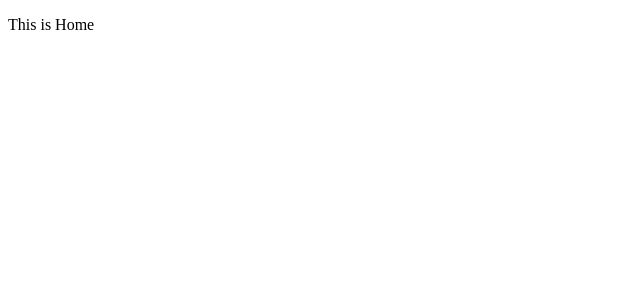
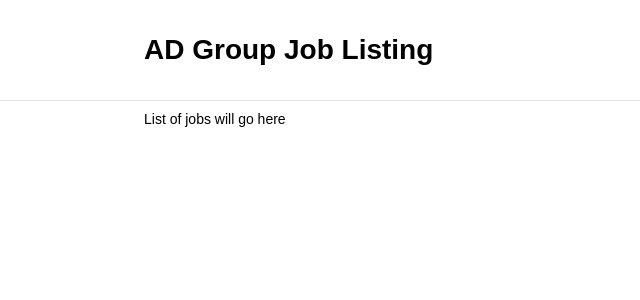
Before and after one commit to lalajr/adg-practical-test-fe, an Angular app: page /home in a window 1280 px wide. Shown: the top 300 px of the page, without its empty margins (0-640 px from the left). Built offline with nearby package versions, Linux system fonts and the light colour scheme.

Commit message:
created landing page and general styling

```diff
--- a/src/app/app.module.ts
+++ b/src/app/app.module.ts
@@ -4,11 +4,13 @@ import { NgModule } from '@angular/core';
 import { AppComponent } from './app.component';
 import { AppRoutingModule } from './app-routing.module';
 import { HomeComponent } from './page/home/home.component';
+import { HeaderComponent } from './components/header/header.component';
 
 @NgModule({
   declarations: [
     AppComponent,
-    HomeComponent
+    HomeComponent,
+    HeaderComponent
   ],
   imports: [
     BrowserModule,
--- /dev/null
+++ b/src/app/components/header/header.component.css
@@ -0,0 +1,5 @@
+header {
+  padding: 15px 0;
+  margin-bottom: 10px;
+  border-bottom: 1px solid #e5e5e5;
+}
--- /dev/null
+++ b/src/app/components/header/header.component.html
@@ -0,0 +1,5 @@
+<header>
+  <div class="container">
+    <h1>AD Group Job Listing</h1>
+  </div>
+</header>
--- /dev/null
+++ b/src/app/components/header/header.component.ts
@@ -0,0 +1,17 @@
+import { Component, Input, OnInit } from '@angular/core';
+
+@Component({
+  selector: 'app-header',
+  templateUrl: './header.component.html',
+  styleUrls: ['./header.component.css']
+})
+export class HeaderComponent implements OnInit {
+
+  @Input('pageTitle') pageTitle: string;
+
+  constructor() { }
+
+  ngOnInit(): void {
+  }
+
+}
--- a/src/app/page/home/home.component.css
+++ b/src/app/page/home/home.component.css
@@ -0,0 +1,3 @@
+* {
+  box-sizing: border-box;
+}
--- a/src/app/page/home/home.component.html
+++ b/src/app/page/home/home.component.html
@@ -1 +1,4 @@
-<p>This is Home</p>
+<app-header pageTitle="AD Group Job Listing"></app-header>
+<section class="main container">
+  List of jobs will go here
+</section>
--- a/src/styles.css
+++ b/src/styles.css
@@ -1 +1,16 @@
 /* You can add global styles to this file, and also import other style files */
+
+* {
+  box-sizing: border-box;
+}
+
+body {
+  font-family: Arial, sans-serif;
+  font-size: 14px;
+  margin: 0;
+}
+
+.container {
+  max-width: 992px;
+  margin: auto;
+}
```
Also changed, not shown: 1 other file (tests, documents, lock files or other folders).
